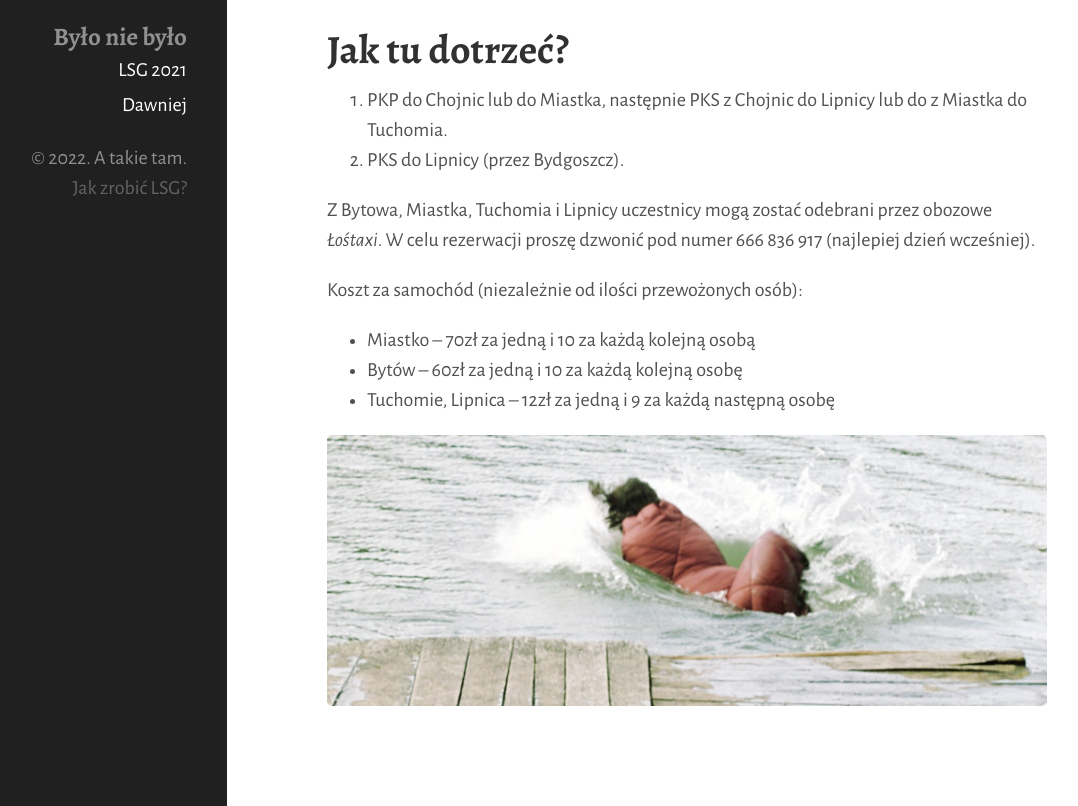
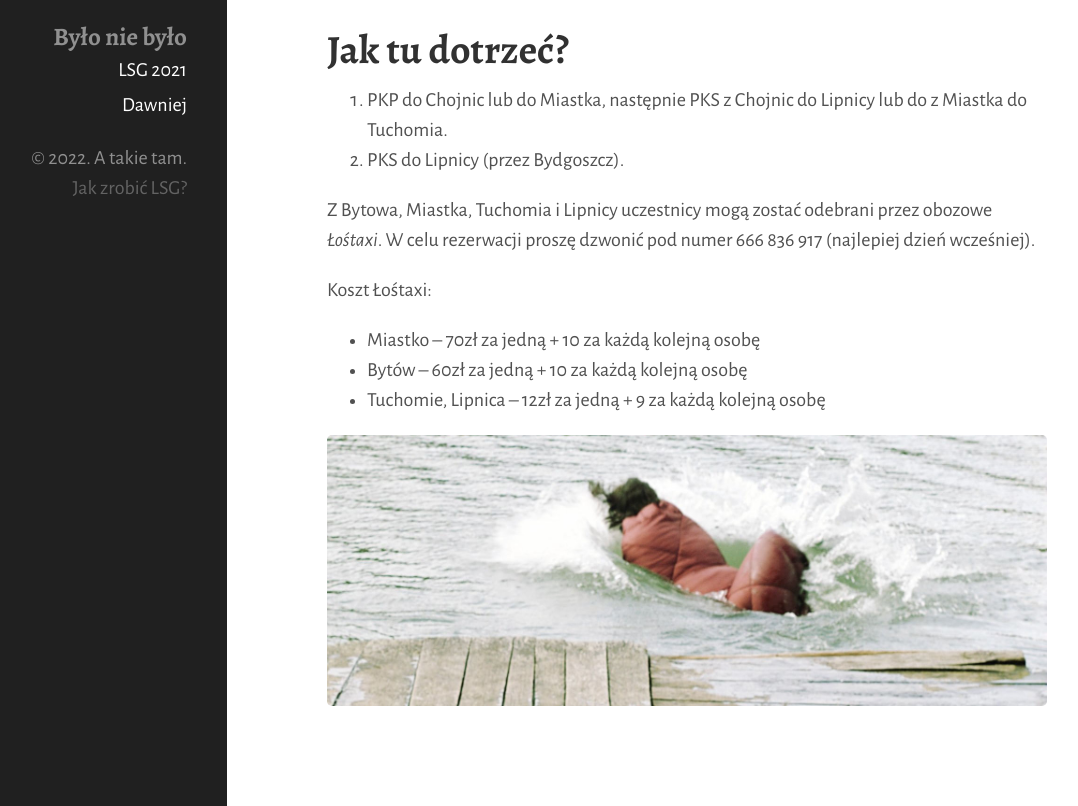
Before and after one commit to tasuki/lsg, a Jekyll site: the page built from mapa.md, in a window 1280 px wide and 900 px high, scrolled down 590 px, cut to the strip 94-900 px from the top of the window. Shown: the whole strip, without its empty margins (133-1211 px from the left). Built offline with Jekyll 4.4.1, drawn with Linux system fonts in a browser that asks for light colours; nearby versions of some CDN libraries.

Commit message:
Łośtax

```diff
--- a/mapa.md
+++ b/mapa.md
@@ -24,10 +24,10 @@ Gliśno Wielkie 3
 
 Z Bytowa, Miastka, Tuchomia i Lipnicy uczestnicy mogą zostać odebrani przez obozowe *Łośtaxi*. W celu rezerwacji proszę dzwonić pod numer 666 836 917 (najlepiej dzień wcześniej).
 
-Koszt za samochód (niezależnie od ilości przewożonych osób):
+Koszt Łośtaxi:
 
-- Miastko -- 70zł za jedną i 10 za każdą kolejną osobą
-- Bytów -- 60zł za jedną i 10 za każdą kolejną osobę
-- Tuchomie, Lipnica -- 12zł za jedną i 9 za każdą następną osobę
+- Miastko -- 70zł za jedną + 10 za każdą kolejną osobę
+- Bytów -- 60zł za jedną + 10 za każdą kolejną osobę
+- Tuchomie, Lipnica -- 12zł za jedną + 9 za każdą kolejną osobę
 
 ![spiwor](/public/spiwor.jpg)
```
